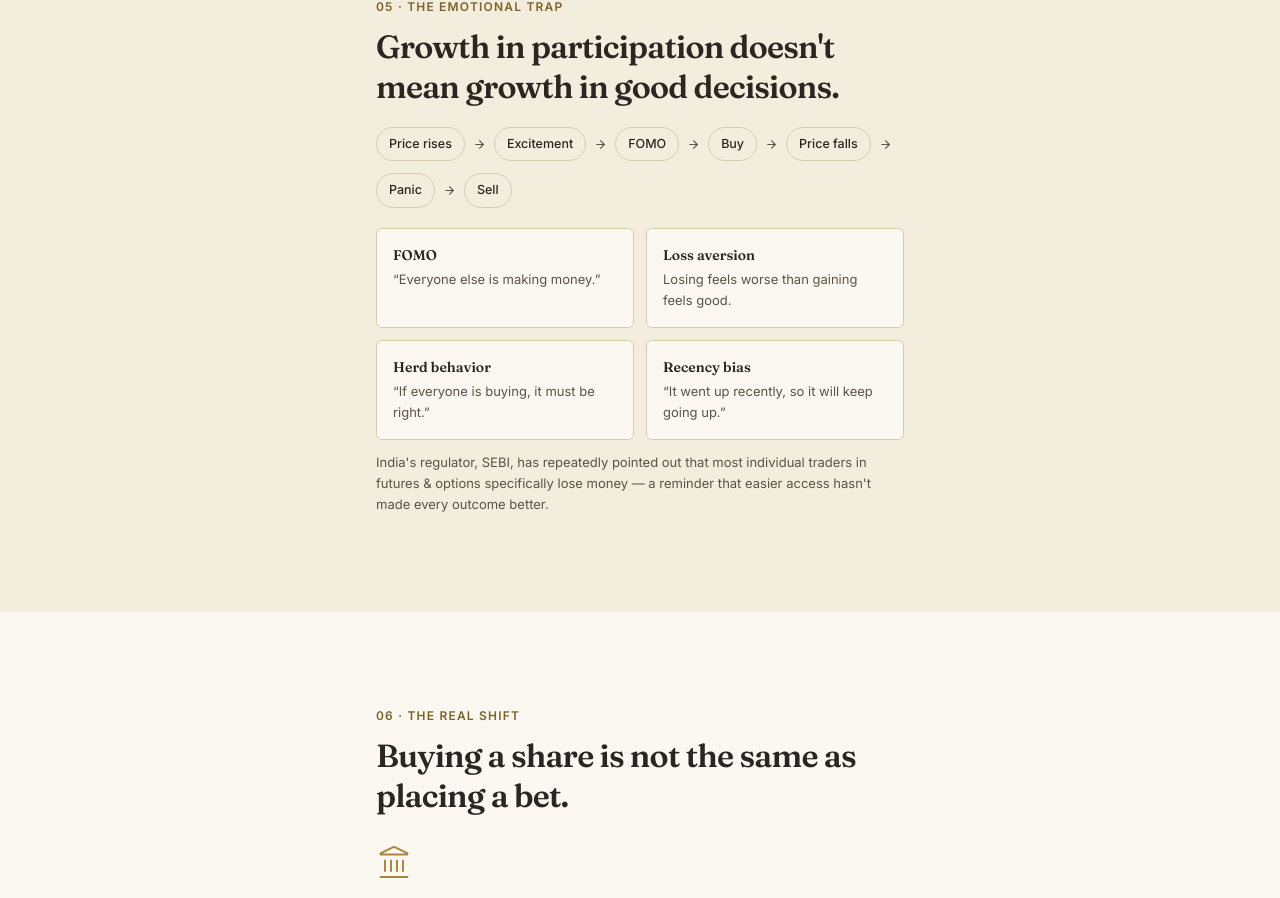
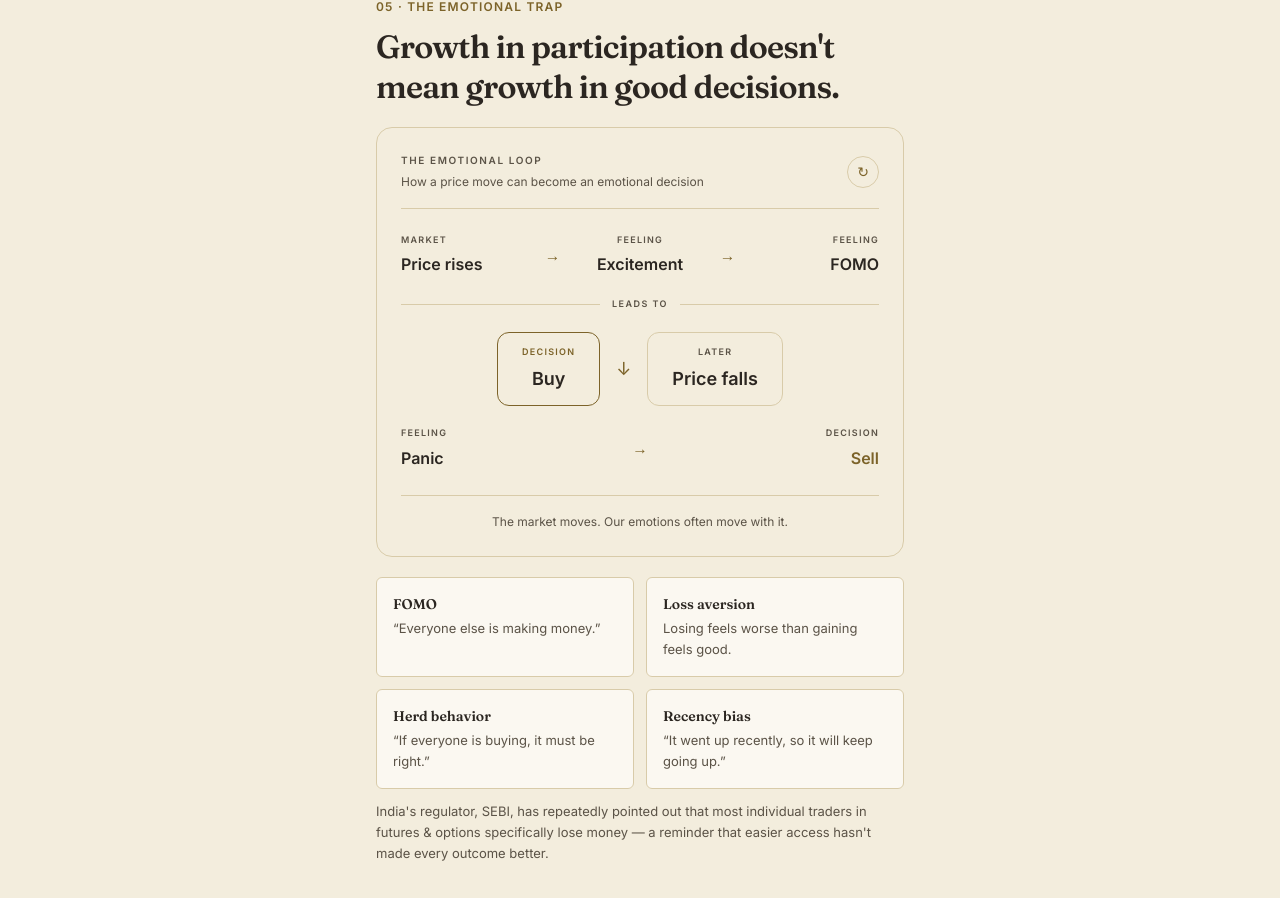
Before and after one commit to qcyberindia/qcyberindia, a Next.js app: page /qfinance/why-india-investing in a window 1280 px wide. Shown: the part 3299-4197 px from the top of the page. Built offline with nearby package versions, Linux system fonts and the light colour scheme; no server answers; a web font is replaced by a local one.

Commit message:
Refine QFinance learning visuals

```diff
--- a/app/qfinance/learn/beginner/page.tsx
+++ b/app/qfinance/learn/beginner/page.tsx
@@ -36,14 +36,56 @@ export default function BeginnerJourneyMapPage() {
             </p>
 
             <div
-              className="mt-5 flex items-center justify-center gap-3 text-sm font-medium text-[var(--qf-ink-soft)]"
+              className="mx-auto mt-8 w-full max-w-2xl"
               aria-label="Journey from fear to understanding to confidence"
             >
-              <span>Fear</span>
-              <ArrowLine />
-              <span>Understanding</span>
-              <ArrowLine />
-              <span className="text-[var(--qf-brass-dark)]">Confidence</span>
+              <div className="grid grid-cols-[1fr_auto_1fr_auto_1fr] items-start">
+                <div className="text-center">
+                  <div className="text-[10px] font-medium tracking-[0.16em] text-[var(--qf-ink-muted)]">
+                    01
+                  </div>
+                  <div className="mt-1 text-xs font-semibold uppercase tracking-[0.12em] text-[var(--qf-ink-soft)]">
+                    Fear
+                  </div>
+                  <p className="mt-1 text-[11px] leading-relaxed text-[var(--qf-ink-muted)]">
+                    What feels uncertain
+                  </p>
+                </div>
+
+                <div
+                  aria-hidden="true"
+                  className="mt-4 h-px w-8 bg-[var(--qf-line)] sm:w-12"
+                />
+
+                <div className="text-center">
+                  <div className="text-[10px] font-medium tracking-[0.16em] text-[var(--qf-ink-muted)]">
+                    02
+                  </div>
+                  <div className="mt-1 text-xs font-semibold uppercase tracking-[0.12em] text-[var(--qf-ink-soft)]">
+                    Understanding
+                  </div>
+                  <p className="mt-1 text-[11px] leading-relaxed text-[var(--qf-ink-muted)]">
+                    What starts making sense
+                  </p>
+                </div>
+
+                <div
+                  aria-hidden="true"
+                  className="mt-4 h-px w-8 bg-[var(--qf-line)] sm:w-12"
+                />
+
+                <div className="text-center">
+                  <div className="text-[10px] font-medium tracking-[0.16em] text-[var(--qf-brass-dark)]">
+                    03
+                  </div>
+                  <div className="mt-1 text-xs font-semibold uppercase tracking-[0.12em] text-[var(--qf-brass-dark)]">
+                    Confidence
+                  </div>
+                  <p className="mt-1 text-[11px] leading-relaxed text-[var(--qf-ink-muted)]">
+                    What you can now do
+                  </p>
+                </div>
+              </div>
             </div>
           </Reveal>
         </div>
@@ -67,12 +109,3 @@ export default function BeginnerJourneyMapPage() {
     </div>
   );
 }
-
-function ArrowLine() {
-  return (
-    <span
-      aria-hidden="true"
-      className="h-px w-6 bg-[var(--qf-line)]"
-    />
-  );
-}
--- a/app/qfinance/why-india-investing/page.tsx
+++ b/app/qfinance/why-india-investing/page.tsx
@@ -89,17 +89,126 @@ function OldVsNew() {
 }
 
 function EmotionalCycle() {
-  const steps = ["Price rises", "Excitement", "FOMO", "Buy", "Price falls", "Panic", "Sell"];
   return (
-    <div className="flex flex-wrap items-center gap-x-2 gap-y-3">
-      {steps.map((s, i) => (
-        <span key={s} className="flex items-center gap-2">
-          <span className="rounded-full border border-[var(--qf-line)] bg-[var(--qf-cream-1)] px-3 py-1.5 text-[12.5px] font-medium text-[var(--qf-ink)]">
-            {s}
+    <div className="rounded-2xl border border-[var(--qf-line)] bg-[var(--qf-surface)] p-5 sm:p-6">
+      <div className="flex items-center justify-between border-b border-[var(--qf-line)] pb-4">
+        <div>
+          <p className="text-[10px] font-semibold uppercase tracking-[0.16em] text-[var(--qf-ink-soft)]">
+            The emotional loop
+          </p>
+          <p className="mt-1 text-[12px] text-[var(--qf-ink-soft)]">
+            How a price move can become an emotional decision
+          </p>
+        </div>
+
+        <span
+          aria-hidden="true"
+          className="flex h-8 w-8 items-center justify-center rounded-full border border-[var(--qf-line)] text-sm text-[var(--qf-brass-dark)]"
+        >
+          ↻
+        </span>
+      </div>
+
+      <div className="mt-6 space-y-5">
+        <div className="grid grid-cols-[1fr_auto_1fr_auto_1fr] items-center gap-2 sm:gap-4">
+          <div>
+            <p className="text-[9px] font-semibold uppercase tracking-[0.14em] text-[var(--qf-ink-soft)]">
+              Market
+            </p>
+            <p className="mt-1 text-[16px] font-semibold text-[var(--qf-ink)]">
+              Price rises
+            </p>
+          </div>
+
+          <span aria-hidden="true" className="text-[var(--qf-brass-dark)]">
+            →
           </span>
-          {i < steps.length - 1 && <ArrowRight size={13} className="text-[var(--qf-ink-soft)]" />}
-        </span>
-      ))}
+
+          <div className="text-center">
+            <p className="text-[9px] font-semibold uppercase tracking-[0.14em] text-[var(--qf-ink-soft)]">
+              Feeling
+            </p>
+            <p className="mt-1 text-[16px] font-semibold text-[var(--qf-ink)]">
+              Excitement
+            </p>
+          </div>
+
+          <span aria-hidden="true" className="text-[var(--qf-brass-dark)]">
+            →
+          </span>
+
+          <div className="text-right">
+            <p className="text-[9px] font-semibold uppercase tracking-[0.14em] text-[var(--qf-ink-soft)]">
+              Feeling
+            </p>
+            <p className="mt-1 text-[16px] font-semibold text-[var(--qf-ink)]">
+              FOMO
+            </p>
+          </div>
+        </div>
+
+        <div className="flex items-center gap-3">
+          <div className="h-px flex-1 bg-[var(--qf-line)]" />
+          <span className="text-[9px] font-semibold uppercase tracking-[0.16em] text-[var(--qf-ink-soft)]">
+            Leads to
+          </span>
+          <div className="h-px flex-1 bg-[var(--qf-line)]" />
+        </div>
+
+        <div className="flex items-center justify-center gap-4">
+          <div className="rounded-xl border border-[var(--qf-brass-dark)] bg-[var(--qf-cream-1)] px-6 py-3 text-center">
+            <p className="text-[9px] font-semibold uppercase tracking-[0.14em] text-[var(--qf-brass-dark)]">
+              Decision
+            </p>
+            <p className="mt-1 text-[18px] font-semibold text-[var(--qf-ink)]">
+              Buy
+            </p>
+          </div>
+
+          <span aria-hidden="true" className="text-lg text-[var(--qf-brass-dark)]">
+            ↓
+          </span>
+
+          <div className="rounded-xl border border-[var(--qf-line)] px-6 py-3 text-center">
+            <p className="text-[9px] font-semibold uppercase tracking-[0.14em] text-[var(--qf-ink-soft)]">
+              Later
+            </p>
+            <p className="mt-1 text-[18px] font-semibold text-[var(--qf-ink)]">
+              Price falls
+            </p>
+          </div>
+        </div>
+
+        <div className="grid grid-cols-[1fr_auto_1fr] items-center gap-3 sm:gap-6">
+          <div>
+            <p className="text-[9px] font-semibold uppercase tracking-[0.14em] text-[var(--qf-ink-soft)]">
+              Feeling
+            </p>
+            <p className="mt-1 text-[16px] font-semibold text-[var(--qf-ink)]">
+              Panic
+            </p>
+          </div>
+
+          <span aria-hidden="true" className="text-[var(--qf-brass-dark)]">
+            →
+          </span>
+
+          <div className="text-right">
+            <p className="text-[9px] font-semibold uppercase tracking-[0.14em] text-[var(--qf-ink-soft)]">
+              Decision
+            </p>
+            <p className="mt-1 text-[16px] font-semibold text-[var(--qf-brass-dark)]">
+              Sell
+            </p>
+          </div>
+        </div>
+      </div>
+
+      <div className="mt-6 border-t border-[var(--qf-line)] pt-4 text-center">
+        <p className="text-[12px] leading-5 text-[var(--qf-ink-soft)]">
+          The market moves. Our emotions often move with it.
+        </p>
+      </div>
     </div>
   );
 }
```
